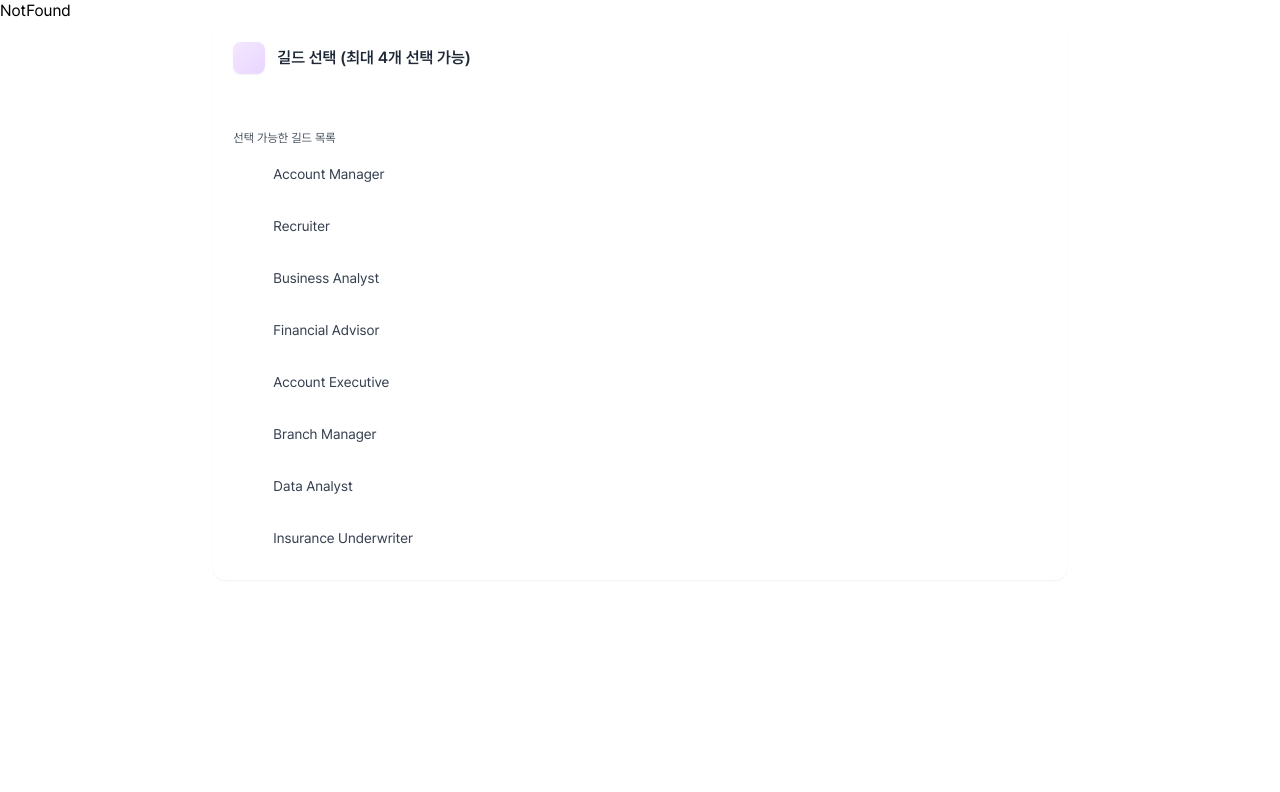
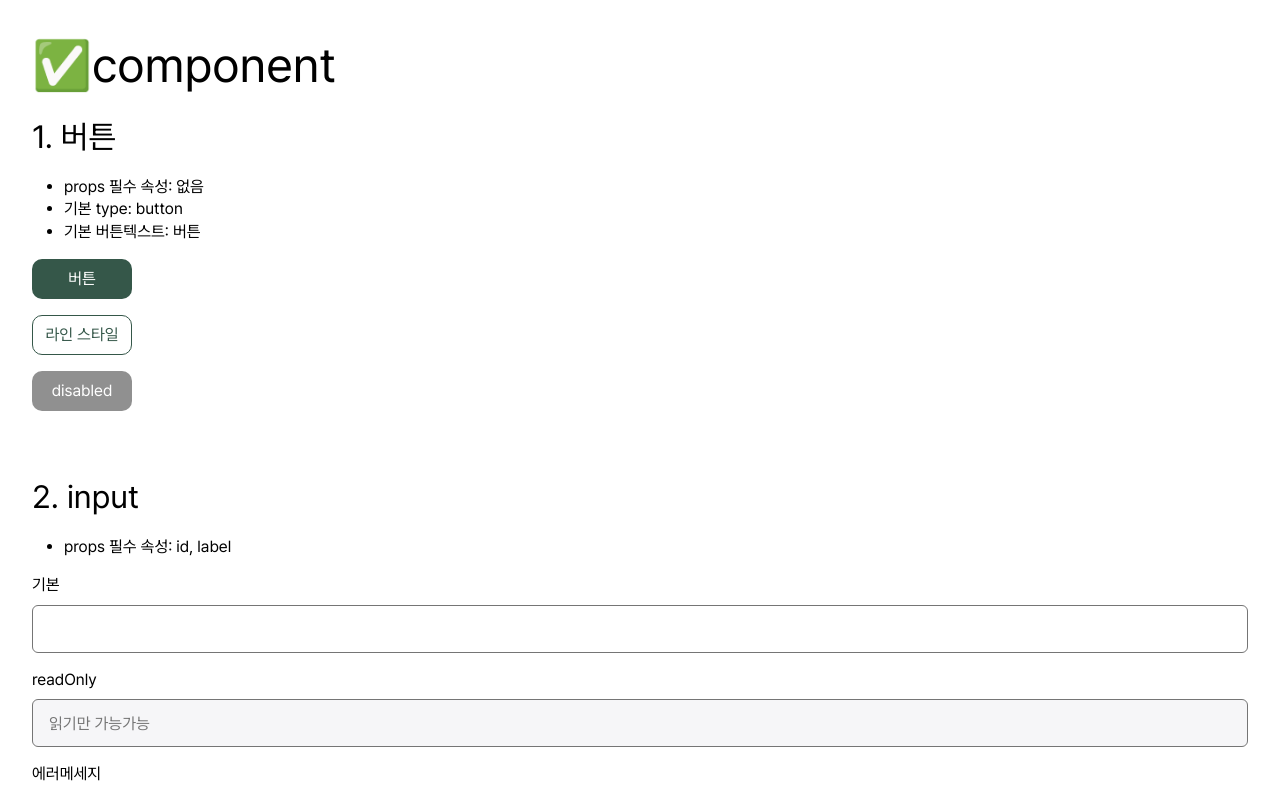
Before and after one commit to play3step/upfolio, a React (Vite) app: page /example/form in a window 1280 px wide. Shown: the top 792 px of the page. Built offline with nearby package versions, Linux system fonts and the light colour scheme.

Commit message:
design: 공통 component 제작 중

```diff
--- /dev/null
+++ b/src/components/common/Button.module.css
@@ -0,0 +1,65 @@
+/* 디폴트 */
+.btn {
+  display: flex;
+  padding: 6px 10px;
+  width: auto;
+  min-width: 6.25rem;
+  height: 2.5rem;
+  border: none;
+  border-radius: 0.625rem;
+  justify-content: center;
+  align-items: center;
+  background-color: var(--primary);
+  cursor: pointer;
+  transition: background-color 0.2s ease;
+
+  .btn__txt {
+    font-size: var(--fs-sm);
+    color: var(--white);
+  }
+
+  &:hover {
+    background-color: var(--primary-80);
+  }
+
+  &:focus-visible {
+    outline: 2px solid var(--black);
+    outline-offset: 2px;
+  }
+
+  &:disabled {
+    border:none;
+    background-color: var(--gray-80);
+
+    .txt {
+      color: var(--white);
+    }
+    cursor: not-allowed;
+  }
+}
+
+/* 라인 버전 */
+.btn--line {
+  border: 1px solid var(--primary);
+  background-color: var(--white);
+
+  .btn__txt {
+    color: var(--primary);
+  }
+
+  &:hover, &:focus {
+    background-color: var(--teritiary-80);
+  }
+
+  &:disabled {
+    border:none;
+    color: var(--white);
+    background-color: var(--gray);
+  }
+}
+
+/* 버튼 그룹 */
+
+.btn-wrap {
+
+}
--- /dev/null
+++ b/src/components/common/Button.tsx
@@ -0,0 +1,37 @@
+import type { ReactNode } from "react";
+import S from "./Button.module.css"
+
+interface Props {
+  type?: 'button' | 'submit' | 'reset';
+  line?: boolean; // 버튼스타일
+  children?: ReactNode; // 버튼 안 텍스트
+  disabled?: boolean;
+  onClick?: (e:React.MouseEvent<HTMLButtonElement>) => void;
+}
+
+function Button(
+  {
+    type='button',
+    line,
+    disabled=false,
+    children,
+    onClick
+  }:Props) {
+
+
+  return (
+    <>
+      <button
+        type={type}
+        className={`${S.btn} ${line ? ` ${S['btn--line']}` : ''}`}
+        disabled={disabled}
+        onClick={onClick}
+      >
+        <span
+          className={S.btn__txt}>{children ? `${children}` : '버튼'}
+        </span>
+      </button>
+    </>
+  )
+}
+export default Button
--- /dev/null
+++ b/src/components/common/Input.module.css
@@ -0,0 +1,30 @@
+.input-box{
+  display: flex;
+  flex-direction: column;
+  width: 100%;
+
+
+  label {
+    margin-bottom: var(--sp-2);
+    font-size: var(--fs-sm);
+    font-weight: 400;
+  }
+
+  input {
+    padding: 13px 16px;
+    height: 48px;
+    font-size: var(--fs-sm);
+    border-radius: 6px;
+    border: 1px solid var(--gray);
+
+    &:read-only {
+      background-color: var(--gray2);
+      color: var(--gray);
+    }
+  }
+
+}
+
+.input-box--err{
+  background-color: red;
+}
--- /dev/null
+++ b/src/components/common/Input.tsx
@@ -0,0 +1,29 @@
+import type { InputHTMLAttributes } from 'react'
+import S from './Input.module.css'
+
+interface Props extends InputHTMLAttributes<HTMLInputElement>{
+  id: string;
+  label: string;
+  hideLabel?: boolean;
+  readOnly? : boolean;
+  error?: string;
+}
+
+function Input({id, label, hideLabel, type = 'text', readOnly, error, ...props}:Props) {
+  return (
+    <div className={`${S['input-box']} ${ error ? S['input-box'] : ''}`}>
+      <label htmlFor={id} className={hideLabel ? 'a11y-hidden' : ''}>{label}</label>
+      <input
+        id={id}
+        type={type}
+        readOnly={readOnly}
+        {...props}
+      />
+
+      {error && <span id={`${id}Err`} className={S['input-box__err']}>
+        {error}
+      </span>}
+    </div>
+  )
+}
+export default Input
--- /dev/null
+++ b/src/components/common/Select.tsx
@@ -0,0 +1,106 @@
+import { useState } from "react"
+const AVAILABLE_GUILDS = [
+  'Account Manager',
+  'Recruiter',
+  'Business Analyst',
+  'Financial Advisor',
+  'Account Executive',
+  'Branch Manager',
+  'Data Analyst',
+  'Insurance Underwriter'
+]
+
+function Select() {
+
+  const [guildList, setGuildList] = useState<string[]>([])
+
+    const toggleGuild = (guild: string) => {
+      if (guildList.includes(guild)) {
+        setGuildList(guildList.filter(g => g !== guild))
+      } else if (guildList.length < 4) {
+        setGuildList([...guildList, guild])
+      }
+    }
+
+  return (
+    <div className="md:col-span-2 md:w-2/3 md:mx-auto bg-white rounded-xl p-5 shadow-sm hover:shadow-md transition-shadow relative overflow-hidden">
+          <div className="flex flex-col justify-between">
+            <div className="flex items-center gap-3 mb-3">
+              <div className="w-8 h-8 bg-gradient-to-br from-purple-100 to-purple-200 rounded-lg flex items-center justify-center shadow-sm"></div>
+              <h2 className="text-base font-semibold text-gray-800">
+                길드 선택 (최대 4개 선택 가능)
+              </h2>
+            </div>
+
+            <div className="space-y-3">
+              <div className="flex flex-wrap gap-2 min-h-[2rem] p-2 border border-gray-200 rounded-lg">
+                {guildList.map(guild => (
+                  <div
+                    key={guild}
+                    className="flex items-center gap-1 px-2.5 py-1 bg-gradient-to-r from-purple-50 to-purple-100 border border-purple-200 rounded-md">
+                    <span className="text-sm text-purple-700">{guild}</span>
+                    <button
+                      onClick={() => toggleGuild(guild)}
+                      className="p-0.5 text-purple-400 hover:text-purple-600 rounded-full hover:bg-purple-100 transition-colors">
+                      <svg
+                        className="w-3.5 h-3.5"
+                        fill="none"
+                        stroke="currentColor"
+                        viewBox="0 0 24 24"
+                        xmlns="http://www.w3.org/2000/svg">
+                        <path
+                          strokeLinecap="round"
+                          strokeLinejoin="round"
+                          strokeWidth={2}
+                          d="M6 18L18 6M6 6l12 12"
+                        />
+                      </svg>
+                    </button>
+                  </div>
+                ))}
+              </div>
+
+              <div className="space-y-1.5">
+                <p className="text-xs text-gray-600">선택 가능한 길드 목록</p>
+                <div className="space-y-2">
+                  {AVAILABLE_GUILDS.map(guild => (
+                    <div
+                      key={guild}
+                      onClick={() => toggleGuild(guild)}
+                      className={`flex items-center gap-2 p-3 rounded-lg border cursor-pointer transition-all ${
+                        guildList.includes(guild)
+                          ? 'border-purple-500 bg-purple-50'
+                          : 'border-gray-200 hover:border-purple-200 hover:bg-purple-50/50'
+                      }`}>
+                      <div
+                        className={`w-5 h-5 rounded border flex items-center justify-center ${
+                          guildList.includes(guild)
+                            ? 'bg-purple-500 border-purple-500'
+                            : 'border-gray-300'
+                        }`}>
+                        {guildList.includes(guild) && (
+                          <svg
+                            className="w-3 h-3 text-white"
+                            fill="none"
+                            stroke="currentColor"
+                            viewBox="0 0 24 24">
+                            <path
+                              strokeLinecap="round"
+                              strokeLinejoin="round"
+                              strokeWidth={2}
+                              d="M5 13l4 4L19 7"
+                            />
+                          </svg>
+                        )}
+                      </div>
+                      <span className="text-sm text-gray-700">{guild}</span>
+                    </div>
+                  ))}
+                </div>
+              </div>
+            </div>
+          </div>
+        </div>
+  )
+}
+export default Select
--- a/src/global.css
+++ b/src/global.css
@@ -29,6 +29,8 @@
   --gray2-50: rgba(246, 246, 248, 0.5);
 
   --danger: rgba(239, 68, 68, 1);
+  --danger-80: rgba(239, 68, 68, 0.8);
+  --danger-50: rgba(239, 68, 68, 0.5);
 
   --black: rgba(0, 0, 0, 1);
 
--- a/src/index.css
+++ b/src/index.css
@@ -11,3 +11,5 @@ html {
   margin: 0;
   padding: 0;
 }
+
+.a11y-hidden { position: absolute; width: 1px; height: 1px; margin: -1px; overflow: hidden; clip-path: polygon(0 0, 0 0, 0 0); }
--- /dev/null
+++ b/src/pages/Example/FormAndText.tsx
@@ -0,0 +1,61 @@
+import Button from "@/components/common/Button"
+import Input from "@/components/common/Input"
+import Select from "@/components/common/Select"
+
+function FormAndText() {
+
+  const h2Style:React.CSSProperties = {
+    fontSize:'var(--fs-xl)',
+    marginBottom:'var(--sp-4)'
+  }
+
+  const divStyle:React.CSSProperties = {
+    display:'flex',
+    flexDirection:'column',
+    gap:'1rem',
+    alignItems:'flex-start',
+    marginBottom:'var(--sp-8)'
+  }
+
+  const ulStyle:React.CSSProperties = {
+    paddingLeft:'2rem',
+    listStyle:"disc"
+  }
+
+  return (
+    <div style={{padding:'2rem'}}>
+      <h1 style={{fontSize:'var(--fs-xxl)', marginBottom:'var(--sp-4)'}}>✅component</h1>
+
+      <h2 style={h2Style}>1. 버튼</h2>
+
+      <div style={divStyle}>
+
+        <ul style={ulStyle}>
+          <li>props 필수 속성: 없음</li>
+          <li>기본 type: button</li>
+          <li>기본 버튼텍스트: 버튼</li>
+        </ul>
+
+        <Button></Button>
+        <Button type="submit" onClick={() => console.log('hi')} line>라인 스타일</Button>
+        <Button disabled>disabled</Button>
+      </div>
+
+      <h2 style={h2Style}>2. input</h2>
+
+      <div style={divStyle}>
+        <ul style={ulStyle}>
+          <li>props 필수 속성: id, label</li>
+        </ul>
+
+        <Input id="exName" label="기본" />
+        <Input id="exEmail" label="readOnly" value="읽기만 가능가능" readOnly />
+        <Input id="exPass" type="password" label="에러메세지"  error="에러메세지가 출력됩니다." />
+      </div>
+
+      <h2 style={h2Style}>4. Select</h2>
+      <Select />
+    </div>
+  )
+}
+export default FormAndText
--- a/src/routes/Router.tsx
+++ b/src/routes/Router.tsx
@@ -10,8 +10,13 @@ import { NewPortfolio } from '@/pages/Portfolio/NewProtfolio'
 import { PortfolioDetail } from '@/pages/Portfolio/PortfolioDetail'
 import { PortfolioList } from '@/pages/Portfolio/PortfolioList'
 import { createBrowserRouter } from 'react-router-dom'
+import FormAndText from '@/pages/Example/FormAndText'
 
 export const router = createBrowserRouter([
+  {
+    path: '/example/form',
+    element: <FormAndText />
+  },
   {
     path: '/',
     element: <Home />
```
